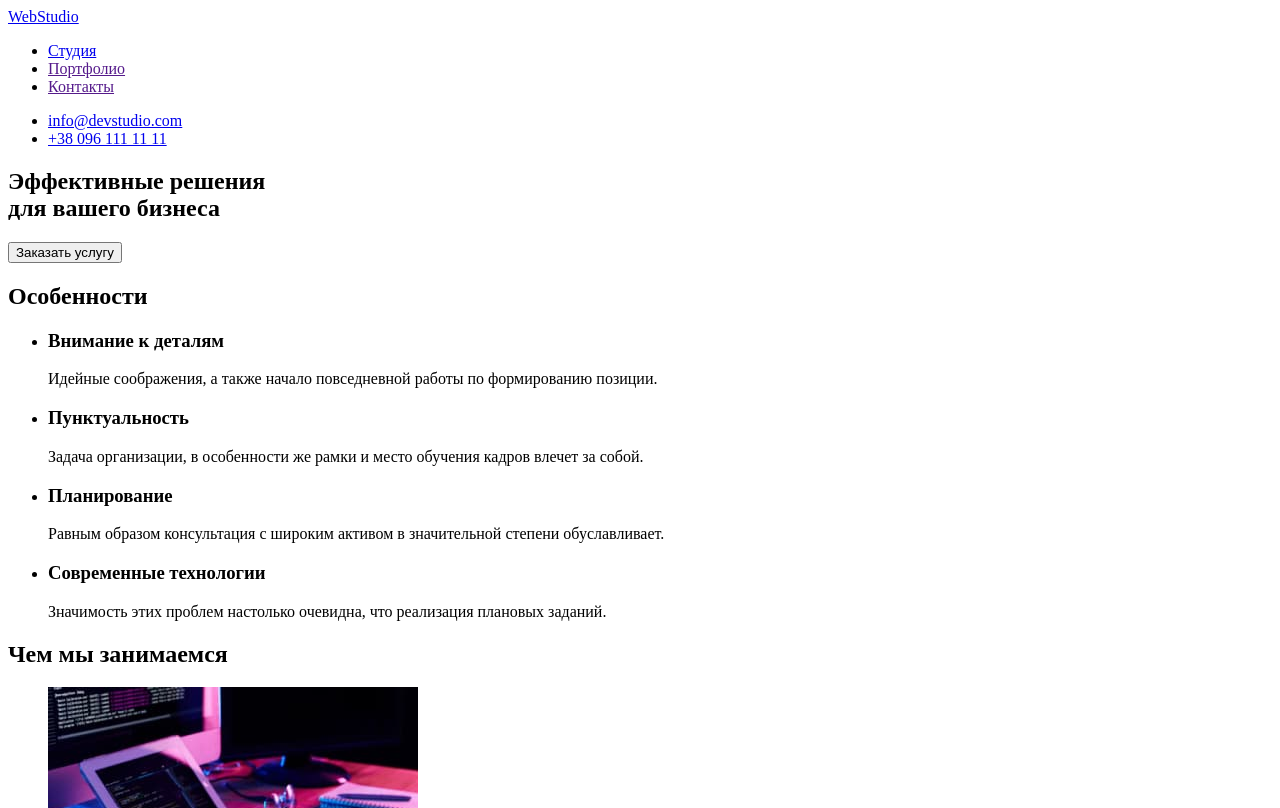
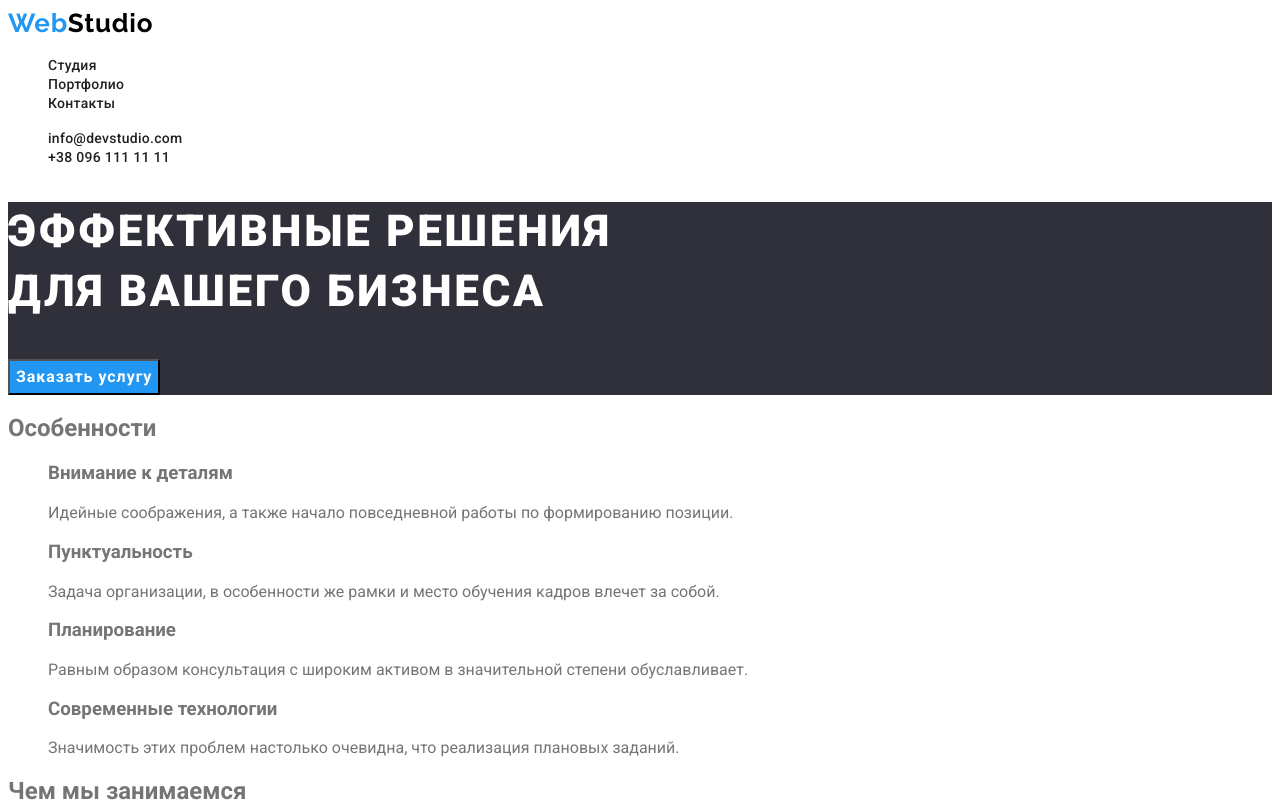
Before and after one commit to mpaukov/goit-markup-hw-02, a plain HTML site: page index.html in a window 1280 px wide. Shown: the top 808 px of the page. Drawn offline with Linux system fonts and the light colour scheme.

Commit message:
Добавляет стилизацию навигации и героя

```diff
--- /dev/null
+++ b/css/styles.css
@@ -0,0 +1,86 @@
+:root {
+  --current-text-color: #757575;
+  --current-title-color: #212121;
+  --current-background-color: #ffffff;
+  --accent-color: #2196f3;
+  --accent-text-color: #ffffff;
+}
+
+body {
+  font-family: Roboto, sans-serif;
+  color: var(--current-text-color);
+}
+
+/* Ссылки */
+.link {
+  text-decoration: none;
+}
+
+/* Навигация */
+.lists {
+  list-style: none;
+}
+
+.nav-link {
+  color: var(--current-title-color);
+
+  font-weight: 500;
+  font-size: 14px;
+  line-height: 1.14;
+  letter-spacing: 0.02em;
+}
+
+.nav-link:hover,
+.nav-link:focus {
+  color: var(--accent-color);
+}
+
+/* Лого */
+.logo {
+  color: var(--accent-color);
+
+  font-family: Raleway, sans-serif;
+  font-weight: 700;
+  font-size: 26px;
+  line-height: 1.19;
+  letter-spacing: 0.03em;
+  text-decoration: none;
+}
+
+.logo-nav {
+  color: #000000;
+}
+
+.logo-footer {
+  color: #ffffff;
+}
+
+/* Hero */
+
+.hero {
+  background-color: #2f303a;
+}
+
+.hero-title {
+  color: var(--accent-text-color);
+
+  font-weight: 900;
+  font-size: 44px;
+  line-height: 1.36;
+  letter-spacing: 0.06em;
+  text-transform: uppercase;
+}
+
+/* Кнопки */
+.button {
+  cursor: pointer;
+  font-family: inherit;
+  font-style: inherit;
+  font-weight: 700;
+  font-size: 16px;
+  line-height: 1.87;
+  letter-spacing: 0.06em;
+
+  color: var(--accent-text-color);
+  background-color: var(--accent-color);
+}
--- a/index.html
+++ b/index.html
@@ -4,40 +4,58 @@
     <meta charset="UTF-8" />
     <meta http-equiv="X-UA-Compatible" content="IE=edge" />
     <meta name="viewport" content="width=device-width, initial-scale=1.0" />
+
     <title>Студия</title>
+    <link
+      href="https://fonts.googleapis.com/css2?family=Raleway:wght@700&family=Roboto:wght@400;500;700;900&display=swap"
+      rel="stylesheet"
+    />
+    <link rel="stylesheet" href="./css/styles.css" />
   </head>
   <body>
     <header>
       <!-- Навигация -->
       <nav>
         <!-- лого -->
-        <a href="./index.html">WebStudio</a>
+        <a class="link" href="./index.html">
+          <span class="logo">Web<span class="logo-nav">Studio</span></span>
+        </a>
 
         <!-- ссылки -->
-        <ul>
-          <li><a href="./index.html">Студия</a></li>
-          <li><a href="">Портфолио</a></li>
-          <li><a href="">Контакты</a></li>
+        <ul class="lists">
+          <li><a class="link nav-link" href="./index.html">Студия</a></li>
+          <li>
+            <a class="link nav-link" href="./portfolio.html">Портфолио</a>
+          </li>
+          <li><a class="link nav-link" href="">Контакты</a></li>
         </ul>
       </nav>
 
       <!-- Почта и телефон -->
-      <ul>
-        <li><a href="mailto:info@devstudio.com">info@devstudio.com</a></li>
-        <li><a href="tel:+380961111111">+38 096 111 11 11</a></li>
+      <ul class="lists">
+        <li>
+          <a class="link nav-link" href="mailto:info@devstudio.com"
+            >info@devstudio.com</a
+          >
+        </li>
+        <li>
+          <a class="link nav-link" href="tel:+380961111111"
+            >+38 096 111 11 11</a
+          >
+        </li>
       </ul>
     </header>
     <main>
       <!-- Главная секция -->
-      <section>
-        <h1>Эффективные решения<br />для вашего бизнеса</h1>
-        <button type="button">Заказать услугу</button>
+      <section class="hero">
+        <h1 class="hero-title">Эффективные решения<br />для вашего бизнеса</h1>
+        <button class="button" type="button">Заказать услугу</button>
       </section>
 
       <!-- Секция особенности -->
       <section>
         <h2>Особенности</h2>
-        <ul>
+        <ul class="lists">
           <li>
             <h3>Внимание к деталям</h3>
             <p>
@@ -75,7 +93,7 @@
       <!-- Секция работа -->
       <section>
         <h2>Чем мы занимаемся</h2>
-        <ul>
+        <ul class="lists">
           <li>
             <img
               src="./images/img1-sq.jpg"
@@ -106,9 +124,9 @@
       <section>
         <h2>Наша команда</h2>
 
-        <ul>
+        <ul class="lists">
           <li>
-            <a href="">
+            <a class="link" href="">
               <img
                 src="./images/igor-sq.jpg"
                 alt="Игорь Демьяненко"
@@ -120,7 +138,7 @@
           </li>
 
           <li>
-            <a href="">
+            <a class="link" href="">
               <img src="./images/olga-sq.jpg" alt="Ольга Репина" width="270" />
               <h3>Ольга Репина</h3>
               <p>Frontend Developer</p>
@@ -128,7 +146,7 @@
           </li>
 
           <li>
-            <a href="">
+            <a class="link" href="">
               <img
                 src="./images/nikolay-sq.jpg"
                 alt="Николай Тарасов"
@@ -140,7 +158,7 @@
           </li>
 
           <li>
-            <a href="">
+            <a class="link" href="">
               <img
                 src="./images/mikl-sq.jpg"
                 alt="Михаил Ермаков"
@@ -156,19 +174,25 @@
 
     <footer>
       <!-- Лого -->
-      <a href="./index.html">WebStudio</a>
+      <a class="link" href="./index.html">
+        <span class="logo">Web<span class="logo-footer">Studio</span></span>
+      </a>
 
       <!-- адрес -->
       <address>
         <p>г. Киев, пр-т Леси Украинки, 26</p>
 
         <!-- Почта и телефон -->
-        <ul>
+        <ul class="lists">
           <li>
-            <a href="mailto:info@devstudio.com"> info@devstudio.com </a>
+            <a class="link nav-link" href="mailto:info@devstudio.com">
+              info@devstudio.com
+            </a>
           </li>
           <li>
-            <a href="tel:+380961111111">+38 096 111 11 11</a>
+            <a class="link nav-link" href="tel:+380961111111"
+              >+38 096 111 11 11</a
+            >
           </li>
         </ul>
       </address>
```
